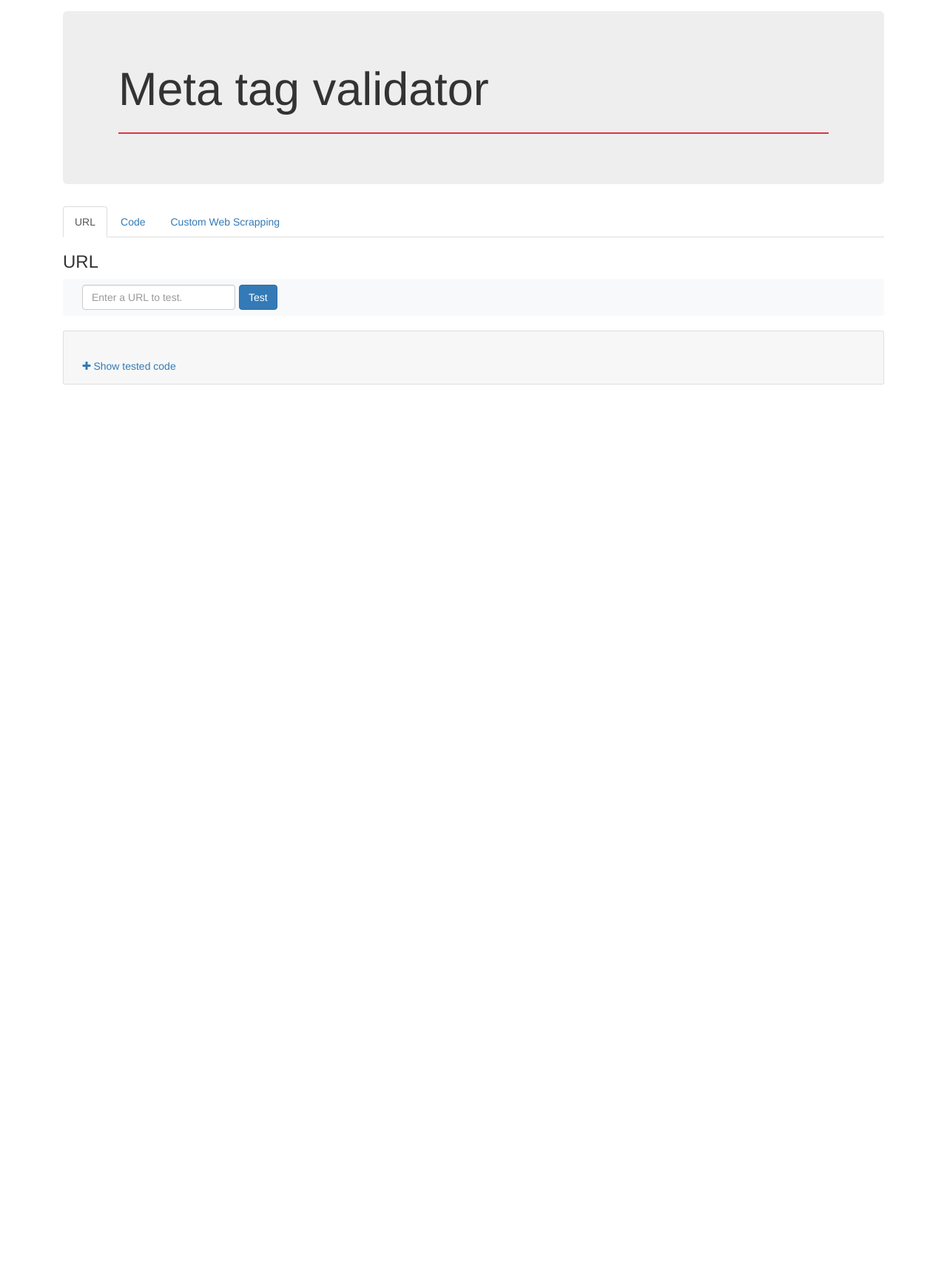
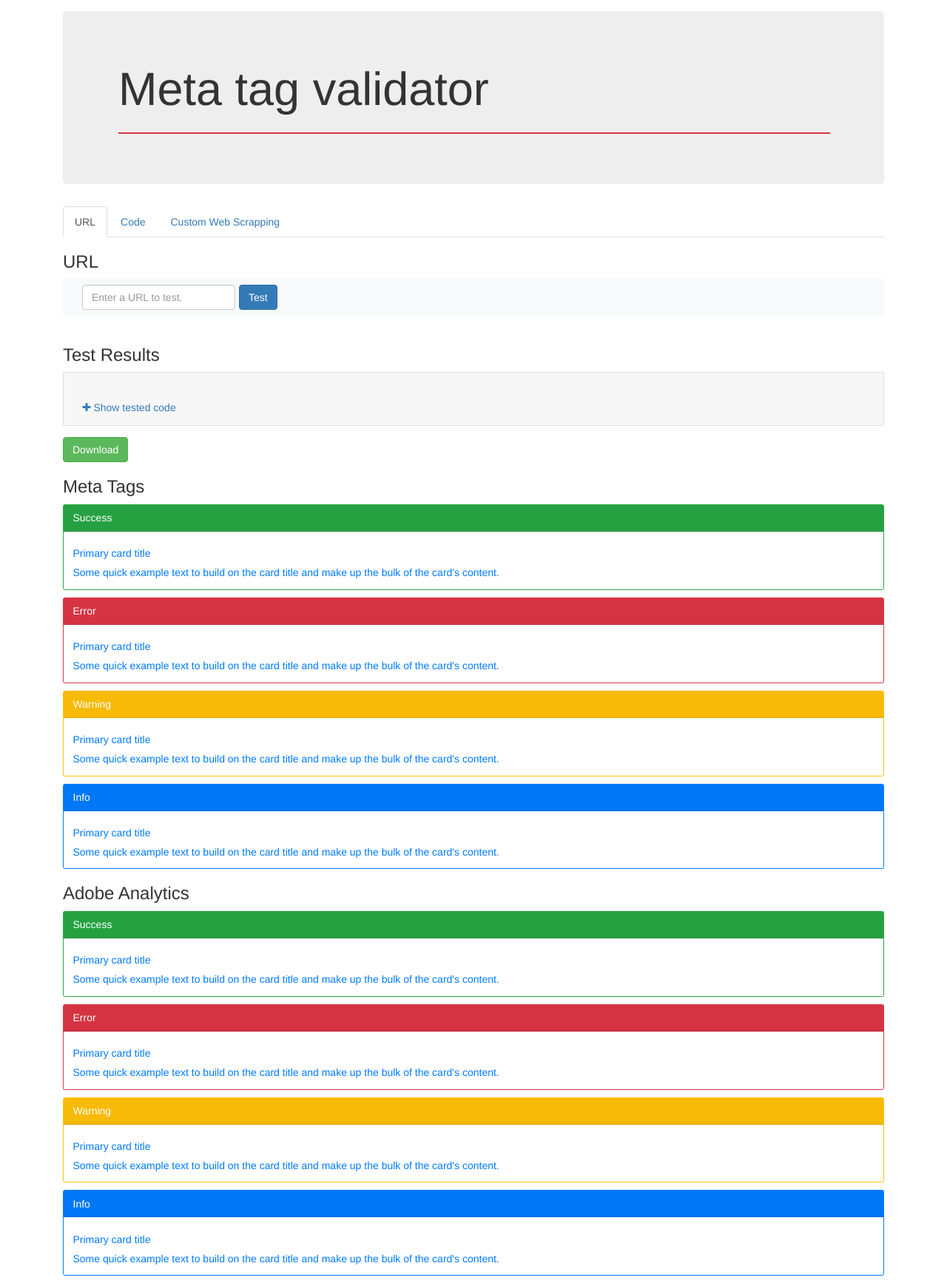
Before and after one commit to Khipro/MetaTagValidator, a Flask app: template templates/scrape.html in a window 1280 px wide. Shown: the whole page at 74% size. Before the commit the page ends 520 px from the top, so only its background shows below. Run offline with Flask 2, Linux system fonts and the light colour scheme; the template is opened without the code that fills it, so the values that code supplies are empty; some libraries are stand-ins or nearby versions.

Commit message:
commit on 'master'

```diff
--- a/app.py
+++ b/app.py
@@ -112,6 +112,8 @@ def results():
     return render_template('results.html', results=results)
 
 
+
+
 ######################################################
 #
 # Run app
--- /dev/null
+++ b/templates/TestResults.html
@@ -0,0 +1,6 @@
+{% extends 'layout.html' %}
+
+{% block body %}
+
+
+{% endblock %}
--- a/templates/includes/_navbar.html
+++ b/templates/includes/_navbar.html
@@ -36,7 +36,7 @@
         <div class="jumbotron jumbotron-fluid text-left mt-4">
           <div class="container">
             <h1 class="display-4">Meta tag validator</h1>
-            <hr class="border border-danger"></hr>
+            <hr class="border border-danger" width="100%"></hr>
             <!--<p class="lead">Web scrapping for metatag validation</p>-->
           </div>
         </div>
--- a/templates/scrape.html
+++ b/templates/scrape.html
@@ -2,7 +2,17 @@
 
 {% block body %}
 
+<!-- Results Heading-->
+<div class="container">
+  <div class="row">
+    <div class="col">
+          <h3 class="display-6">Test Results</h3>
+          <!--<hr class="border border-primary" width="95%" ></hr>-->
+    </div>
+  </div>
+</div>
 
+<!-- This is for the accordian display dropdown function-->
 <div class="container">
   <div class="row">
     <div class="col">
@@ -24,6 +34,9 @@
               });
           </script>
         </head>
+
+        <!-- This is the display in container-->
+
           <body>
             <div class="bs-example">
               <div class="accordion" id="accordionExample">
@@ -50,10 +63,107 @@
 
 
 
+<!-- To download the report-->
+<div class="container">
+  <div class="row">
+    <!-- Download form -->
+    <div class="col">
+      <!-- Download button-->
+      <button class="btn btn-success my-2 my-sm-0 " type='button' onclick="exportTableToCSV('results.csv')">Download</button>
+    </div>
+  </div>
+</div>
+
+<!--Meta Tags Header-->
+<div class="container">
+  <div class="row">
+    <div class="col">
+          <h3 class="display-6">Meta Tags</h3>
+
+
+<div class="card border-success mb-3" style="max-width: auto;">
+  <div class="bg-success text-white">
+    <div class="card-header">Success</div>
+  </div>
+  <div class="card-body text-primary">
+    <h5 class="card-title">Primary card title</h5>
+    <p class="card-text">Some quick example text to build on the card title and make up the bulk of the card's content.</p>
+  </div>
+</div>
+
+<div class="card border-danger mb-3" style="max-width: auto;">
+  <div class="bg-danger text-white">
+  <div class="card-header">Error</div></div>
+  <div class="card-body text-primary">
+    <h5 class="card-title">Primary card title</h5>
+    <p class="card-text">Some quick example text to build on the card title and make up the bulk of the card's content.</p>
+  </div>
+</div>
+
+<div class="card border-warning mb-3" style="max-width: auto;">
+  <div class="bg-warning text-white">
+  <div class="card-header">Warning</div></div>
+  <div class="card-body text-primary">
+    <h5 class="card-title">Primary card title</h5>
+    <p class="card-text">Some quick example text to build on the card title and make up the bulk of the card's content.</p>
+  </div>
+</div>
+
+<div class="card border-primary mb-3" style="max-width: auto;">
+  <div class="bg-primary text-white">
+  <div class="card-header">Info</div></div>
+  <div class="card-body text-primary">
+    <h5 class="card-title">Primary card title</h5>
+    <p class="card-text">Some quick example text to build on the card title and make up the bulk of the card's content.</p>
+  </div>
+</div>
 
 
 
+<!--Adobe Analytics Header-->
 
+<h3 class="display-6">Adobe Analytics</h3>
+
+
+<div class="card border-success mb-3" style="max-width: auto;">
+  <div class="bg-success text-white">
+  <div class="card-header">Success</div></div>
+  <div class="card-body text-primary">
+    <h5 class="card-title">Primary card title</h5>
+    <p class="card-text">Some quick example text to build on the card title and make up the bulk of the card's content.</p>
+  </div>
+</div>
+
+<div class="card border-danger mb-3" style="max-width: auto;">
+  <div class="bg-danger text-white">
+  <div class="card-header">Error</div></div>
+  <div class="card-body text-primary">
+    <h5 class="card-title">Primary card title</h5>
+    <p class="card-text">Some quick example text to build on the card title and make up the bulk of the card's content.</p>
+  </div>
+</div>
+
+<div class="card border-warning mb-3" style="max-width: auto;">
+  <div class="bg-warning text-white">
+  <div class="card-header">Warning</div></div>
+  <div class="card-body text-primary">
+    <h5 class="card-title">Primary card title</h5>
+    <p class="card-text">Some quick example text to build on the card title and make up the bulk of the card's content.</p>
+  </div>
+</div>
+
+<div class="card border-primary mb-3" style="max-width: auto;">
+  <div class="bg-primary text-white">
+  <div class="card-header">Info</div></div>
+  <div class="card-body text-primary">
+    <h5 class="card-title">Primary card title</h5>
+    <p class="card-text">Some quick example text to build on the card title and make up the bulk of the card's content.</p>
+  </div>
+</div>
+
+    </div>
+  </div>
+</div>
 
 
 
```
Also changed, not shown: templates/CodeTestingPage.html (deleted).
